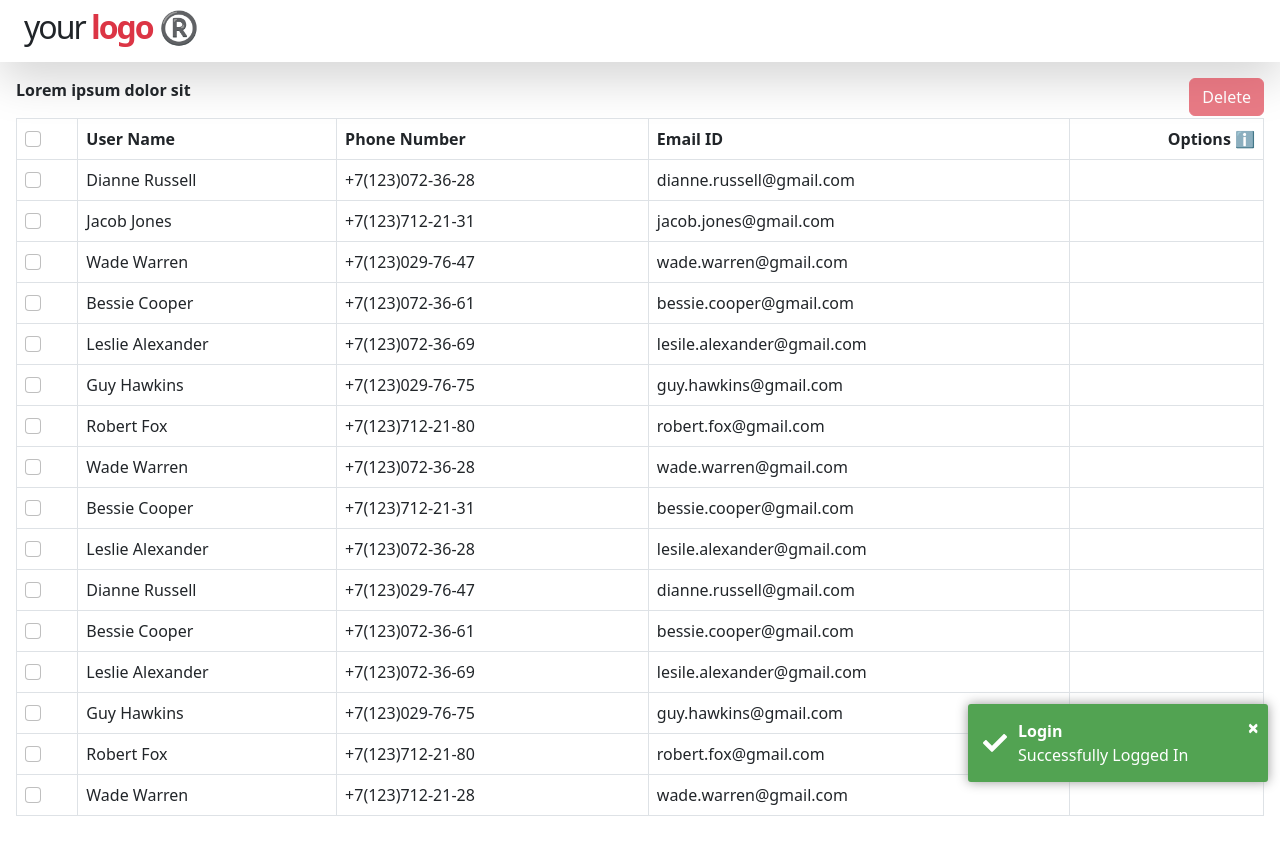
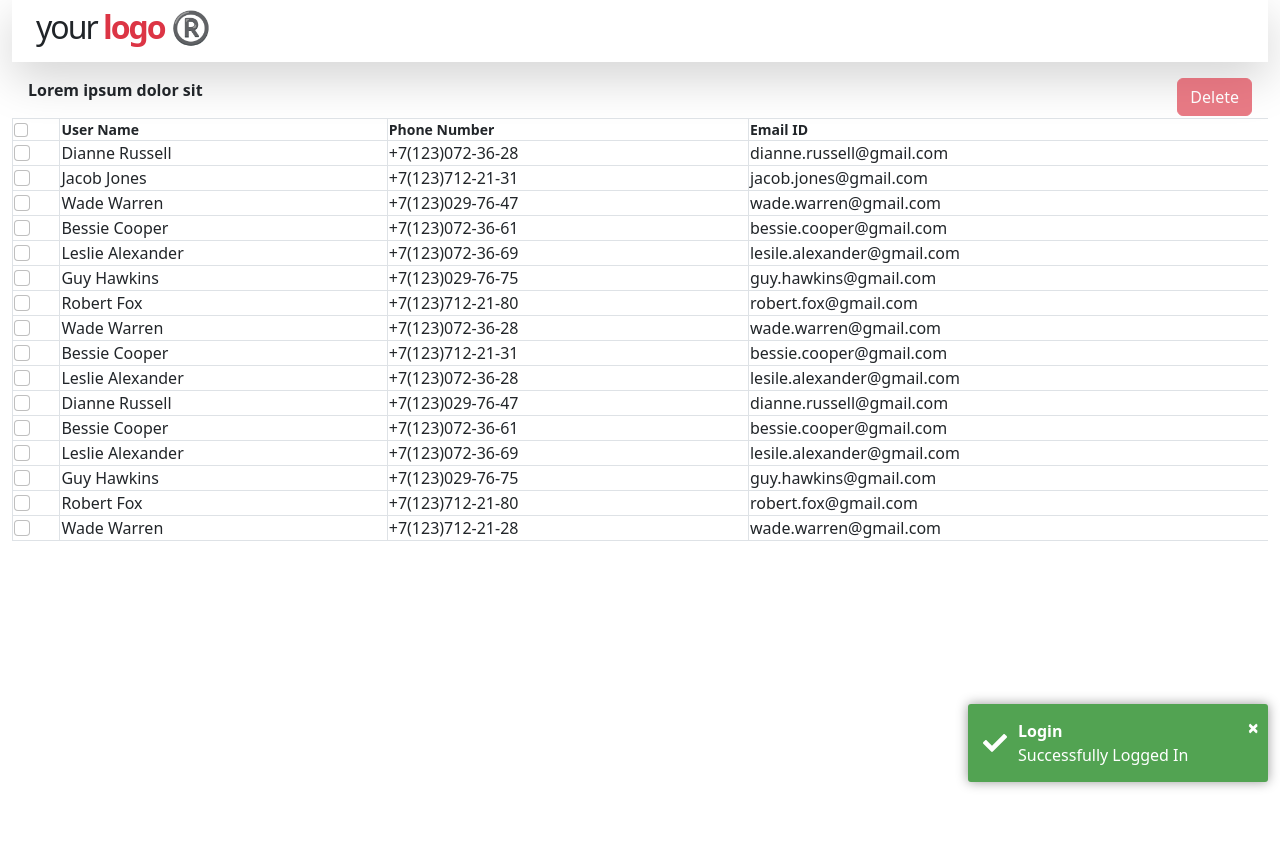
Before and after one commit to bsk-rao/koruAssignment, an Angular app: page /home in a window 1280 px wide. After the commit the page ends 800 px from the top, so only its background shows below. Built offline with nearby package versions, Linux system fonts and the light colour scheme; some icons are missing.

Commit message:
Delete Modal Confirmation
*Added Modal for Delete Confirmation
*Fixed the layouts
*Table Hover Color Fix and Selection Color
*Added Tooltips to Icons

```diff
--- a/angular.json
+++ b/angular.json
@@ -29,7 +29,7 @@
               "src/styles.css"
             ],
             "scripts": [
-              "node_modules/bootstrap/dist/js/bootstrap.min.js"
+              "node_modules/bootstrap/dist/js/bootstrap.bundle.min.js"
             ]
           },
           "configurations": {
--- a/src/app/home/home.component.html
+++ b/src/app/home/home.component.html
@@ -1,50 +1,65 @@
+<div class="container-fluid">
   <div class="fs-1 shadow-lg p-2" style="letter-spacing: -2px;">
     <h4 class="fs-2 ms-3">your <span class="text-danger fw-bold">logo</span> ®️️</h4>
   </div>
 
   <div class="p-3">
-
     <p class="float-start fw-bold">
       Lorem ipsum dolor sit
     </p>
-    <button class="float-end btn btn-danger" (click)="onMasterDelete()" [disabled]="!isAtleastOneUserSelected"> Delete </button>
+    <button class="float-end btn btn-danger" (click)="onMasterDelete()" data-bs-toggle="modal" data-bs-target="#deleteModal" [disabled]="!isAtleastOneUserSelected"> Delete </button>
+  </div>
+</div>
 
+<div class="container-fluid overflow-scroll">
 
-  <table *ngIf="users.length>0; else emptyContainer" class="table table-bordered table-hover table-responsive fs-6 overflow-scroll" style="font-size: 10px;">
+  <div class="table-responsive w-100">
+    <table *ngIf="users.length>0; else emptyContainer" class="table table-bordered table-hover fs-6" style="font-size: 10px; width: 1500px !important;">
       <thead>
-      <tr class="">
-        <th>
+        <tr class="fs-6" style="font-size: 14px !important;">
+          <th class="align-text-top mob-fs">
             <input type="checkbox" class="form-check-input" [(ngModel)]="masterCheckBox" (change)="onMasterCheckBoxChange()">
           </th>
-        <th *ngFor="let header of tableHeaders">{{header.name}}
-          <i class="{{header.sortIcon}} btn" (click)="onColumnSortChange(header)" ></i>
+          <th *ngFor="let header of tableHeaders" class="mob-fs">
+            {{header.name}}
+            <i data-bs-toggle="tooltip" data-bs-title="Sort" data-bs-placement="right" class="{{header.sortIcon}} btn"
+              (click)="onColumnSortChange(header)"></i>
           </th>
-
-        <!-- <th>User Name <i class="fi fi-sr-sort"></i></th>
-        <th>Phone Number <i class="fi fi-sr-sort"></i> </th>
-        <th>Email ID <i class="fi fi-sr-sort"></i> </th> -->
-        <th class="text-end">Options ℹ️</th>
+          <th class="text-center align-text-top mob-fs">Options ℹ️</th>
         </tr>
       </thead>
       <tbody  *ngIf="isTable">
         <ng-container *ngFor="let user of users">
-        <tr [@leaveAnimation]>
+          <tr [@leaveAnimation] [ngClass]="user.isSelected ? 'my-bg-orange' : ''">
             <td>
               <input type="checkbox" class="form-check-input" [(ngModel)]="user.isSelected" (change)="onUserSelectionChange()">
             </td>
-          <td [@enterAnimation]>{{user.userName}}</td>
-          <td [@enterAnimation]>{{user.phoneNumber}}</td>
-          <td [@enterAnimation]>{{user.emailID}}</td>
-          <td class="">
-            <div class="float-end fs-6">
-              <button class="btn" (click)="onDeleteUser(user.id)"><i class="fi fi-rr-trash"></i></button>
-              <button class="btn"><i class="fi fi-rr-apps-sort"></i></button>
+            <td>{{user.userName}}</td>
+            <td>{{user.phoneNumber}}</td>
+            <td>{{user.emailID}}</td>
+            <td class="text-center">
+              <div class="fs-6 d-flex justify-content-center">
+                <div data-bs-toggle="tooltip"
+                data-bs-title="Delete"
+                data-bs-placement="bottom">
+                <button class="btn"
+                data-bs-toggle="modal"
+                data-bs-target="#deleteModal" (click)="onDeleteUser(user.id)"><i class="fi fi-rr-trash"></i></button>
+                </div>
+                <div>
+                  <button  class="btn"
+                  data-bs-toggle="tooltip"
+                  data-bs-title="ReOrder"
+                  data-bs-placement="bottom"><i class="fi fi-rr-apps-sort"></i></button>
+                </div>
               </div>
             </td>
           </tr>
         </ng-container>
       </tbody>
     </table>
+  </div>
+
 
   <ng-template #emptyContainer>
   <div class="mt-5 text-center">
@@ -52,5 +67,28 @@
       <p class="form-text text-danger fw-bolder" style="letter-spacing: 3px;">OOOOPS! All Data Erased</p>
     </div>
   </ng-template>
+</div>
 
+
+  <div class="modal fade" id="deleteModal" tabindex="-1" aria-labelledby="deleteModalLabel" aria-hidden="true">
+    <div class="modal-dialog modal-dialog-centered d-flex justify-content-center">
+    <div class="row w-100">
+      <div class="col-2 bg-danger d-flex justify-content-center align-items-center">
+        <div class="my-delete-modal-icon h-50">
+          <i class="fi fi-rr-trash"></i>
         </div>
+      </div>
+      <div class="col-10 p-0">
+          <div class="modal-content rounded-0">
+            <div class="modal-body text-center text-md-start">
+              <strong>Are you sure you want to delete?</strong>
+            </div>
+            <div class="modal-footer border-0">
+              <button type="button" class="btn btn-danger" data-bs-dismiss="modal" (click)="onDeleteConfirmation()">Yes</button>
+              <button type="button" class="btn btn-light" data-bs-dismiss="modal">Cancel</button>
+            </div>
+          </div>
+        </div>
+      </div>
+    </div>
+  </div>
--- a/src/app/home/home.component.ts
+++ b/src/app/home/home.component.ts
@@ -1,235 +1,245 @@
 import { Component, OnInit } from '@angular/core';
 import { ToasterService } from '../services/toaster.service';
 import {trigger, transition, style, animate} from '@angular/animations'
-
+import {  observable, Observable } from 'rxjs'
+declare var bootstrap: any;
 @Component({
   selector: 'app-home',
   templateUrl: './home.component.html',
   styleUrls: ['./home.component.css'],
   animations: [
-    trigger("enterAnimation", [
-      transition(":enter", [
-        style({ transform: "translateY(100%)", opacity: 0 }),
-        animate(
-          "200ms",
-          style({
-            transform: "translateY(0)",
-            opacity: 1
-          })
-        )
-      ])
+    trigger('leaveAnimation', [
+      transition(':leave', [
+        style({ transform: 'translateX(0)', opacity: 1 }),
+        animate('2000ms', style({ transform: 'translateX(10%)', opacity: 0 })),
       ]),
-    trigger("leaveAnimation", [
-      transition(":leave", [
-        style({ transform: "translateX(0)", opacity: 1 }),
-        animate("500ms", style({ transform: "translateX(100%)", opacity: 0 }))
-      ])
-    ])
-  ]
+    ]),
+  ],
 })
 export class HomeComponent implements OnInit {
-
   users: User[] = [
     {
-     "id": 1,
-     "isSelected": false,
-     "userName": "Dianne Russell",
-     "phoneNumber": "+7(123)072-36-28",
-     "emailID": "dianne.russell@gmail.com"
+      id: 1,
+      isSelected: false,
+      userName: 'Dianne Russell',
+      phoneNumber: '+7(123)072-36-28',
+      emailID: 'dianne.russell@gmail.com',
     },
     {
-     "id": 2,
-     "isSelected": false,
-     "userName": "Jacob Jones",
-     "phoneNumber": "+7(123)712-21-31",
-     "emailID": "jacob.jones@gmail.com"
+      id: 2,
+      isSelected: false,
+      userName: 'Jacob Jones',
+      phoneNumber: '+7(123)712-21-31',
+      emailID: 'jacob.jones@gmail.com',
     },
     {
-     "id": 3,
-     "isSelected": false,
-     "userName": "Wade Warren",
-     "phoneNumber": "+7(123)029-76-47",
-     "emailID": "wade.warren@gmail.com"
+      id: 3,
+      isSelected: false,
+      userName: 'Wade Warren',
+      phoneNumber: '+7(123)029-76-47',
+      emailID: 'wade.warren@gmail.com',
     },
     {
-     "id": 4,
-     "isSelected": false,
-     "userName": "Bessie Cooper",
-     "phoneNumber": "+7(123)072-36-61",
-     "emailID": "bessie.cooper@gmail.com"
+      id: 4,
+      isSelected: false,
+      userName: 'Bessie Cooper',
+      phoneNumber: '+7(123)072-36-61',
+      emailID: 'bessie.cooper@gmail.com',
     },
     {
-     "id": 5,
-     "isSelected": false,
-     "userName": "Leslie Alexander",
-     "phoneNumber": "+7(123)072-36-69",
-     "emailID": "lesile.alexander@gmail.com"
+      id: 5,
+      isSelected: false,
+      userName: 'Leslie Alexander',
+      phoneNumber: '+7(123)072-36-69',
+      emailID: 'lesile.alexander@gmail.com',
     },
     {
-     "id": 6,
-     "isSelected": false,
-     "userName": "Guy Hawkins",
-     "phoneNumber": "+7(123)029-76-75",
-     "emailID": "guy.hawkins@gmail.com"
+      id: 6,
+      isSelected: false,
+      userName: 'Guy Hawkins',
+      phoneNumber: '+7(123)029-76-75',
+      emailID: 'guy.hawkins@gmail.com',
     },
     {
-     "id": 7,
-     "isSelected": false,
-     "userName": "Robert Fox",
-     "phoneNumber": "+7(123)712-21-80",
-     "emailID": "robert.fox@gmail.com"
+      id: 7,
+      isSelected: false,
+      userName: 'Robert Fox',
+      phoneNumber: '+7(123)712-21-80',
+      emailID: 'robert.fox@gmail.com',
     },
     {
-     "id": 8,
-     "isSelected": false,
-     "userName": "Wade Warren",
-     "phoneNumber": "+7(123)072-36-28",
-     "emailID": "wade.warren@gmail.com"
+      id: 8,
+      isSelected: false,
+      userName: 'Wade Warren',
+      phoneNumber: '+7(123)072-36-28',
+      emailID: 'wade.warren@gmail.com',
     },
     {
-     "id": 9,
-     "isSelected": false,
-     "userName": "Bessie Cooper",
-     "phoneNumber": "+7(123)712-21-31",
-     "emailID": "bessie.cooper@gmail.com"
+      id: 9,
+      isSelected: false,
+      userName: 'Bessie Cooper',
+      phoneNumber: '+7(123)712-21-31',
+      emailID: 'bessie.cooper@gmail.com',
     },
     {
-     "id": 10,
-     "isSelected": false,
-     "userName": "Leslie Alexander",
-     "phoneNumber": "+7(123)072-36-28",
-     "emailID": "lesile.alexander@gmail.com"
+      id: 10,
+      isSelected: false,
+      userName: 'Leslie Alexander',
+      phoneNumber: '+7(123)072-36-28',
+      emailID: 'lesile.alexander@gmail.com',
     },
     {
-     "id": 11,
-     "isSelected": false,
-     "userName": "Dianne Russell",
-     "phoneNumber": "+7(123)029-76-47",
-     "emailID": "dianne.russell@gmail.com"
+      id: 11,
+      isSelected: false,
+      userName: 'Dianne Russell',
+      phoneNumber: '+7(123)029-76-47',
+      emailID: 'dianne.russell@gmail.com',
     },
     {
-     "id": 12,
-     "isSelected": false,
-     "userName": "Bessie Cooper",
-     "phoneNumber": "+7(123)072-36-61",
-     "emailID": "bessie.cooper@gmail.com"
+      id: 12,
+      isSelected: false,
+      userName: 'Bessie Cooper',
+      phoneNumber: '+7(123)072-36-61',
+      emailID: 'bessie.cooper@gmail.com',
     },
     {
-     "id": 13,
-     "isSelected": false,
-     "userName": "Leslie Alexander",
-     "phoneNumber": "+7(123)072-36-69",
-     "emailID": "lesile.alexander@gmail.com"
+      id: 13,
+      isSelected: false,
+      userName: 'Leslie Alexander',
+      phoneNumber: '+7(123)072-36-69',
+      emailID: 'lesile.alexander@gmail.com',
     },
     {
-     "id": 14,
-     "isSelected": false,
-     "userName": "Guy Hawkins",
-     "phoneNumber": "+7(123)029-76-75",
-     "emailID": "guy.hawkins@gmail.com"
+      id: 14,
+      isSelected: false,
+      userName: 'Guy Hawkins',
+      phoneNumber: '+7(123)029-76-75',
+      emailID: 'guy.hawkins@gmail.com',
     },
     {
-     "id": 15,
-     "isSelected": false,
-     "userName": "Robert Fox",
-     "phoneNumber": "+7(123)712-21-80",
-     "emailID": "robert.fox@gmail.com"
+      id: 15,
+      isSelected: false,
+      userName: 'Robert Fox',
+      phoneNumber: '+7(123)712-21-80',
+      emailID: 'robert.fox@gmail.com',
     },
     {
-     "id": 16,
-     "isSelected": false,
-     "userName": "Wade Warren",
-     "phoneNumber": "+7(123)712-21-28",
-     "emailID": "wade.warren@gmail.com"
-    }
-   ]
-   masterCheckBox : boolean = false;
-   isAtleastOneUserSelected : boolean = false;
+      id: 16,
+      isSelected: false,
+      userName: 'Wade Warren',
+      phoneNumber: '+7(123)712-21-28',
+      emailID: 'wade.warren@gmail.com',
+    },
+  ];
+  masterCheckBox: boolean = false;
+  isAtleastOneUserSelected: boolean = false;
   isTable: boolean = true;
-   tableHeaders: TableHeader[] = [{
-    name : 'User Name',
-    propName : 'userName',
-    sortIcon: FlatSortIcon.none
+  tableHeaders: TableHeader[] = [
+    {
+      name: 'User Name',
+      propName: 'userName',
+      sortIcon: FlatSortIcon.none,
     },
     {
-    name : 'Phone Number',
-    propName : 'phoneNumber',
-    sortIcon: FlatSortIcon.none
+      name: 'Phone Number',
+      propName: 'phoneNumber',
+      sortIcon: FlatSortIcon.none,
     },
     {
-    name : 'Email ID',
-    propName : 'emailID',
-    sortIcon: FlatSortIcon.none
-   }
-  ]
-
+      name: 'Email ID',
+      propName: 'emailID',
+      sortIcon: FlatSortIcon.none,
+    },
+  ];
 
   constructor(private toaster: ToasterService) {}
 
   ngOnInit(): void {
-    this.toaster.success("Successfully Logged In","Login")
+    this.toaster.success('Successfully Logged In', 'Login');
+  }
+
+  ngAfterViewInit() {
+    const tooltipTriggerList: any = document.querySelectorAll(
+      '[data-bs-toggle="tooltip"]'
+    );
+    const tooltipList = [...tooltipTriggerList].map((tooltipTriggerEl) => {
+      return new bootstrap.Tooltip(tooltipTriggerEl);
+    });
   }
 
   onMasterDelete() {
-    let selectedUsers = this.users.filter(user=> user.isSelected==true)
-    selectedUsers.forEach(item=> {
-      this.users.splice(this.users.findIndex(user=> user.id==item.id),1)
-    })
-    this.toaster.success("Records Deleted Successfully","Delete")
+    this.deleteUserO = new Observable((observable) => {
+      let selectedUsers = this.users.filter((user) => user.isSelected == true);
+      selectedUsers.forEach((item) => {
+        this.users.splice(
+          this.users.findIndex((user) => user.id == item.id),
+          1
+        );
+      });
+      this.toaster.success('Records Deleted Successfully', 'Delete');
       this.isAtleastOneUserSelected = false;
+      observable.next('success');
+    });
   }
 
+  deleteUserO: Observable<any> | undefined;
+
   onMasterCheckBoxChange() {
-    this.users.forEach(user=>{
-      user.isSelected = this.masterCheckBox
-    })
+    this.users.forEach((user) => {
+      user.isSelected = this.masterCheckBox;
       this.onUserSelectionChange();
+    });
   }
 
   onDeleteUser(userId: number) {
-    const userIndex = this.users.findIndex(user=> user.id == userId)
-    this.users.splice(userIndex,1);
-    this.toaster.success("Record Deleted Successfully","Delete")
+    this.deleteUserO = new Observable((observable) => {
+      const userIndex = this.users.findIndex((user) => user.id == userId);
+      this.users.splice(userIndex, 1);
+      observable.next('success');
+    });
+  }
+
+  onDeleteConfirmation() {
+    this.deleteUserO?.subscribe((result) => {
+      if (result == 'success') {
+        this.toaster.success('Records Deleted Successfully', 'Delete');
+      }
+    });
   }
 
   onUserSelectionChange() {
-    this.isAtleastOneUserSelected = this.users.findIndex(user=> user.isSelected==true) >= 0 ? true : false;
+    this.isAtleastOneUserSelected =
+      this.users.findIndex((user) => user.isSelected == true) >= 0
+        ? true
+        : false;
   }
 
-  onColumnSortChange(currentHeader : TableHeader) {
-
-    this.isTable = false;
+  onColumnSortChange(currentHeader: TableHeader) {
     //Changing SortIcons for otherHeaders to default
-    this.tableHeaders.forEach(header=> {
-      if(header.name!=currentHeader.name) {
-        header.sortIcon = FlatSortIcon.none
+    this.tableHeaders.forEach((header) => {
+      if (header.name != currentHeader.name) {
+        header.sortIcon = FlatSortIcon.none;
       }
-    })
+    });
 
     //Changing SortIcon for currentHeader
-    if(currentHeader.sortIcon === FlatSortIcon.none) {
-      currentHeader.sortIcon = FlatSortIcon.ascending
-    }
-    else if(currentHeader.sortIcon===FlatSortIcon.ascending) {
-      currentHeader.sortIcon = FlatSortIcon.descending
-    }
-    else currentHeader.sortIcon = FlatSortIcon.ascending
+    if (currentHeader.sortIcon === FlatSortIcon.none) {
+      currentHeader.sortIcon = FlatSortIcon.ascending;
+    } else if (currentHeader.sortIcon === FlatSortIcon.ascending) {
+      currentHeader.sortIcon = FlatSortIcon.descending;
+    } else currentHeader.sortIcon = FlatSortIcon.ascending;
 
     //Actual Sorting based on currentHeader
-    const column = currentHeader.propName as keyof User
-    if(currentHeader.sortIcon==FlatSortIcon.ascending) {
-      this.users.sort((a,b)=>{
-        return a[column] > b[column] ? 1 : -1
-      })
+    const column = currentHeader.propName as keyof User;
+    if (currentHeader.sortIcon == FlatSortIcon.ascending) {
+      this.users.sort((a, b) => {
+        return a[column] > b[column] ? 1 : -1;
+      });
+    } else if (currentHeader.sortIcon == FlatSortIcon.descending) {
+      this.users.sort((a, b) => {
+        return a[column] < b[column] ? 1 : -1;
+      });
     }
-    else if(currentHeader.sortIcon==FlatSortIcon.descending) {
-      this.users.sort((a,b)=>{
-        return a[column] < b[column] ? 1 : -1
-      })
-    }
-    setTimeout(()=>{
-      this.isTable = true;
-    },1)
   }
 }
 
--- a/src/styles.css
+++ b/src/styles.css
@@ -1,4 +1,3 @@
-
 :root {
   --orange : #FFF1F1
 }
@@ -29,11 +28,13 @@ body,html {
 .my-invalid-form-control {
   border: solid 1px red !important;
   box-shadow: none !important;
+  border-radius: 7px;
 }
 
 
 .my-valid-form-control {
   border: solid 1px #9FDCC5 !important;
+  border-radius: 7px;
   box-shadow: none !important;
 }
 
@@ -50,8 +51,23 @@ input:focus {
   visibility: visible;
 }
 
+.my-delete-modal-icon {
+  font-size: 3rem;
+  color: white;
+}
+
 ::-webkit-input-placeholder {
   font-style: italic;
+}
+
+tr:hover {
+  background-color: var(--orange) !important;
+}
+
+.table>:not(caption)>*>* {
+  padding: 0 !important;
+  padding-left: 1px !important;
+  margin: 0 !important;
 }
 
 @media screen and (max-width : 480px) {
```
Lines whose indentation alone changed are shown as unchanged.
